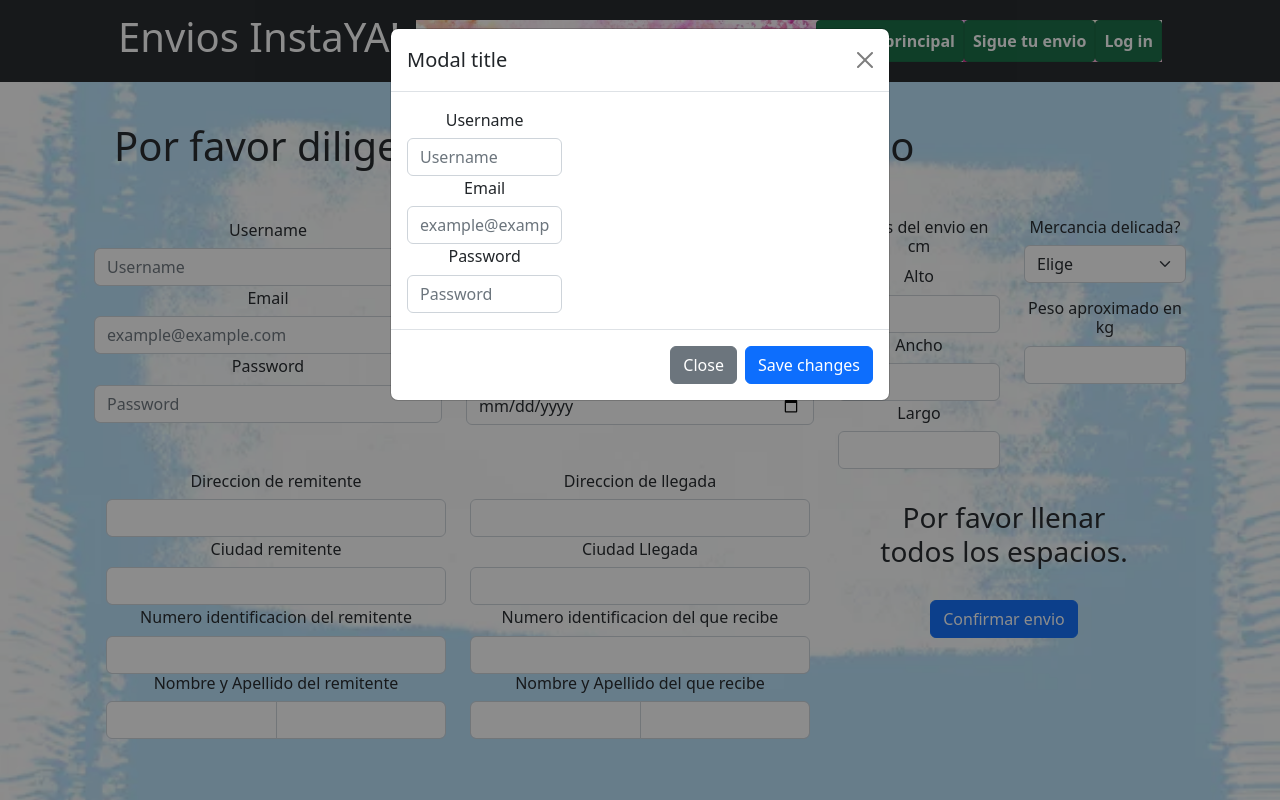
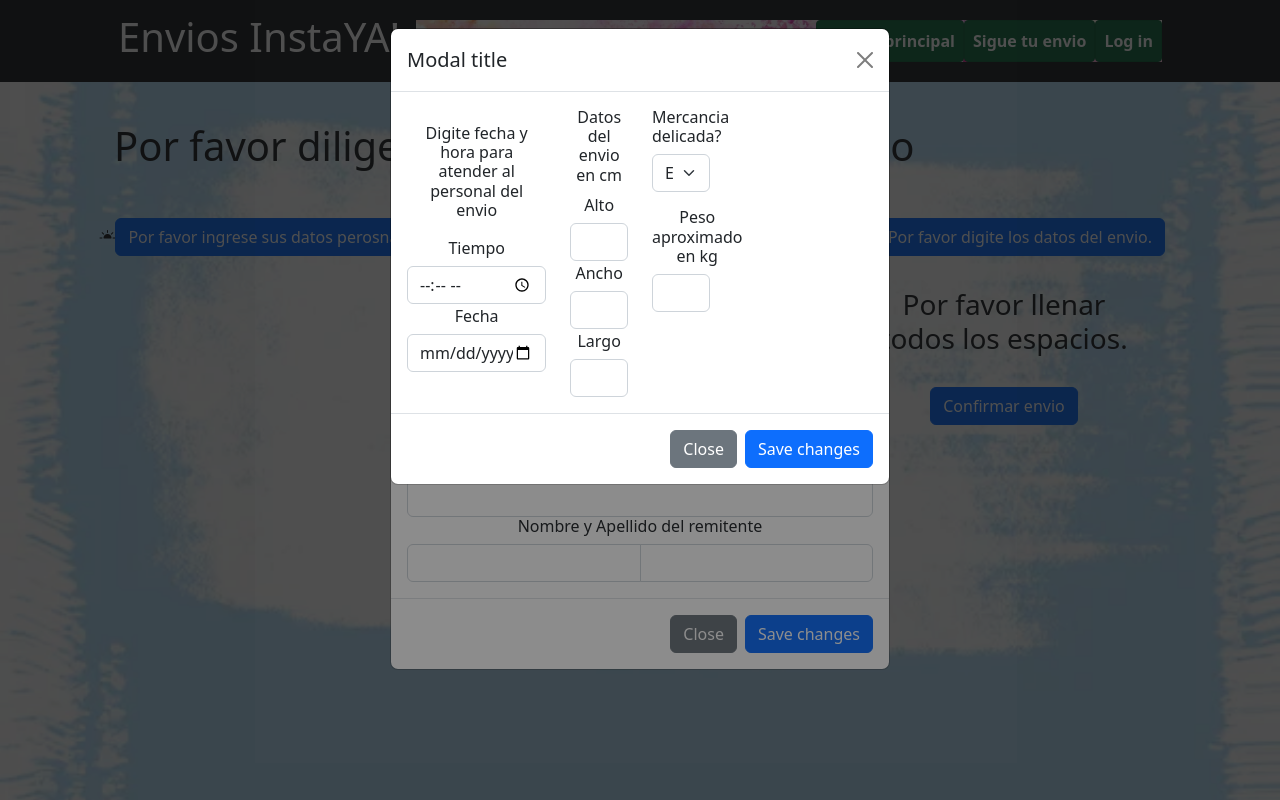
Before and after one commit to adferatuz/Proyecto_Envios_Ciclo4, a React (Vite) app: page /Envios in a window 1280 px wide. Both pictures are taken after a click on the button "Confirmar envio". Built offline with nearby package versions, Linux system fonts and the light colour scheme.

Commit message:
se añade modal formulario datos envios

```diff
--- a/src/components/Aplicacion/Servicios/Envios.jsx
+++ b/src/components/Aplicacion/Servicios/Envios.jsx
@@ -1,6 +1,7 @@
 import {React, useState} from "react";
 import { useNavigate } from "react-router-dom";
-import ModalEnviado from "./confirmacionEnvioFormulario"
+import ModalEnviado from "./confirmacionEnvioFormulario";
+import FormDatosEnvios from './formularioDatosEnvios';
 
 
 export const Envios = () => {
@@ -49,63 +50,26 @@ export const Envios = () => {
                 <h1>Por favor diligencie el siguiente formulario</h1>
             </div>
         <div className="container text-center">
-            <form action="">
                 <div className="row">
                     <div className="col-4">
-                        <label htmlFor="iUsername"> <h6> Username</h6></label>
-                        <input id="iUsername" name="username" type="text" className="form-control" placeholder="Username" aria-label="Username" aria-describedby="addon-wrapping"/>
-                        <label htmlFor="iemail"><h6>Email</h6></label>
-                        <input type="email" className="form-control" placeholder="example@example.com" aria-label="email" aria-describedby="addon-wrapping" name="iemail" id="iemail"/>
-                        <label htmlFor="ipassword"><h6>Password</h6></label>
-                        <input id="ipassword" name="Password" type="Password" className="form-control" placeholder="Password" aria-label="Password" aria-describedby="addon-wrapping"/>
+                        <i className="bi bi-brightness-alt-high-fill"></i>
+                        <button type="button" className="btn btn-primary" onClick={()=>{confirmarEnvio()}}>Por favor ingrese sus datos perosnales.</button>
+                        { mostrar ? <ModalEnviado vista = {mostrar}  handleClickChild = {handleClickChild} /> : ''}
                     </div>
-                <div className="col-4">
-                            <h6 id="margen">Digite fecha y hora para atender al personal del envio</h6>
-                            <label htmlFor="itime"><h6>Tiempo</h6></label>
-                            <input id="itime" type="time" className="form-control"   aria-describedby="addon-wrapping"/>
-                            <label htmlFor="idate"><h6>Fecha</h6></label>
-                            <input id="idate" className="form-control" type="date" min="2021-01-01" max="2023-12-31" />
-
-                        </div>
-
-                <div className="col-2"><h6>Datos del envio en cm</h6>
-                    <label htmlFor="ialto"><h6>Alto</h6></label>
-                    <input type="text" className="form-control" id="ialto" />
-                    <label htmlFor="iancho"><h6>Ancho</h6></label>
-                    <input type="text" className="form-control" id="iancho" />
-                    <label htmlFor="ilargo"><h6>Largo</h6></label>
-                    <input type="text" className="form-control" id="ilargo" />
+                    <div className="col-4">
+                        <i className="bi bi-brightness-alt-high-fill"></i>
+                        <button type="button" className="btn btn-primary" onClick={()=>{confirmarEnvio()}}>Por favor digite los datos del envio.</button>
+                        { mostrar ? <FormDatosEnvios vista = {mostrar}  handleClickChild = {handleClickChild} /> : ''}
+                    </div>
+                    <div className="col-4">
+                        <i className="bi bi-brightness-alt-high-fill"></i>
+                        <button type="button" className="btn btn-primary" onClick={()=>{confirmarEnvio()}}>Por favor digite los datos del envio.</button>
+                    </div>
                 </div>
-                <div className="col-2"><h6>Mercancia delicada?</h6>
-
-                    <div className="input-group mb-3">
-
-                    <select className="form-select" id="inputGroupSelect01">
-                        <option select ="true">Elige</option>
-                        <option defaultValue="1">Si</option>
-                        <option defaultValue="2">No</option>
-
-                    </select>
-                    </div>
-                    <label htmlFor="ipeso"><h6>Peso aproximado en kg</h6></label>
-                    <input type="text" className="form-control" id="ipeso" />
-
-                </div>
-            </div>
             <div className="container text-center fondo">
                 <div className="row">
                     <div className="col">
-                    <label htmlFor="iciudadRecogida"><h6>Direccion de remitente</h6></label>
-                    <input type="text" className="form-control" id="iciudadRecogida" />
-                    <label htmlFor="iciudadRem"><h6>Ciudad remitente</h6></label>
-                    <input type="text" className="form-control" id="iciudadRem" />
-                    <label htmlFor="iIdRemitente"><h6>Numero identificacion del remitente</h6></label>
-                    <input type="text" className="form-control" id="iIdRemitente" />
-                    <span ><h6>Nombre y Apellido del remitente</h6></span>
-                    <div className="input-group">
-                        <input type="text" aria-label="First name" className="form-control" />
-                        <input type="text" aria-label="Last name" className="form-control" />
-                    </div>
+
                 </div>
                 <div className="col">
                     <label htmlFor="iDireccionLlegada"><h6>Direccion de llegada</h6></label>
@@ -116,8 +80,8 @@ export const Envios = () => {
                     <input type="text" className="form-control" id="iIdRecibe" />
                     <span ><h6>Nombre y Apellido del que recibe</h6></span>
                     <div className="input-group">
-                        <input type="text" aria-label="First name" className="form-control" />
-                        <input type="text" aria-label="Last name" className="form-control" />
+                        <input type="text" aria-label="First name" className="form-control" id="iNombre" />
+                        <input type="text" aria-label="Last name" className="form-control" id="iApellido" />
                     </div>
                 </div>
                 <div className="col">
@@ -128,8 +92,8 @@ export const Envios = () => {
                     </div>
                 </div>
             </div>
-            </form>
-            { mostrar ? <ModalEnviado vista = {mostrar}  handleClickChild = {handleClickChild} /> : ''}
+
+
             </div>
         </div>
         </>
--- a/src/components/Aplicacion/Servicios/confirmacionEnvioFormulario.jsx
+++ b/src/components/Aplicacion/Servicios/confirmacionEnvioFormulario.jsx
@@ -22,7 +22,8 @@ const  ModalEnviado = ({vista, handleClickChild})=> {
                         <button type="button" className="btn-close" data-bs-dismiss="modal" aria-label="Close" onClick={handleClick}></button>
                     </div>
                 <div className="modal-body">
-                <div className="col-4">
+                <form action="">
+                    <div className="col-4">
                         <label htmlFor="iUsername"> <h6> Username</h6></label>
                         <input id="iUsername" name="username" type="text" className="form-control" placeholder="Username" aria-label="Username" aria-describedby="addon-wrapping"/>
                         <label htmlFor="iemail"><h6>Email</h6></label>
@@ -30,6 +31,20 @@ const  ModalEnviado = ({vista, handleClickChild})=> {
                         <label htmlFor="ipassword"><h6>Password</h6></label>
                         <input id="ipassword" name="Password" type="Password" className="form-control" placeholder="Password" aria-label="Password" aria-describedby="addon-wrapping"/>
                     </div>
+                    <div className="col">
+                        <label htmlFor="iciudadRecogida"><h6>Direccion de remitente</h6></label>
+                        <input type="text" className="form-control" id="iciudadRecogida" />
+                        <label htmlFor="iciudadRem"><h6>Ciudad remitente</h6></label>
+                        <input type="text" className="form-control" id="iciudadRem" />
+                        <label htmlFor="iIdRemitente"><h6>Numero identificacion del remitente</h6></label>
+                        <input type="text" className="form-control" id="iIdRemitente" />
+                        <span ><h6>Nombre y Apellido del remitente</h6></span>
+                        <div className="input-group">
+                            <input type="text" aria-label="First name" className="form-control" />
+                            <input type="text" aria-label="Last name" className="form-control" />
+                        </div>
+                    </div>
+                    </form>
                 </div>
                 <div className="modal-footer">
                     <button type="button" className="btn btn-secondary" data-bs-dismiss="modal">Close</button>
--- /dev/null
+++ b/src/components/Aplicacion/Servicios/formularioDatosEnvios.jsx
@@ -0,0 +1,62 @@
+import { useEffect } from "react";
+
+const FormDatosEnvios = ({vista, handleClickChild}) => {
+    useEffect(() =>{
+        console.log('useEffect')
+    },[vista])
+
+    const handleClick = () => {
+        handleClickChild();
+        console.log('Hice click')
+
+    }
+    return(
+        <div className="modal fondo-modal" tabIndex="-1">
+            <div className="modal-dialog">
+                <div className="modal-content">
+                    <div className="modal-header">
+                        <h5 className="modal-title">Modal title</h5>
+                        <button type="button" className="btn-close" data-bs-dismiss="modal" aria-label="Close" onClick={handleClick}></button>
+                    </div>
+                <div className="modal-body">
+                    <form action="">
+                        <div className="row">
+                        <div className="col-4">
+                            <h6 id="margen">Digite fecha y hora para atender al personal del envio</h6>
+                            <label htmlFor="itime"><h6>Tiempo</h6></label>
+                            <input id="itime" type="time" className="form-control"   aria-describedby="addon-wrapping"/>
+                            <label htmlFor="idate"><h6>Fecha</h6></label>
+                            <input id="idate" className="form-control" type="date" min="2021-01-01" max="2023-12-31" />
+                        </div>
+                        <div className="col-2"><h6>Datos del envio en cm</h6>
+                            <label htmlFor="ialto"><h6>Alto</h6></label>
+                            <input type="text" className="form-control" id="ialto" />
+                            <label htmlFor="iancho"><h6>Ancho</h6></label>
+                            <input type="text" className="form-control" id="iancho" />
+                            <label htmlFor="ilargo"><h6>Largo</h6></label>
+                            <input type="text" className="form-control" id="ilargo" />
+                        </div>
+                        <div className="col-2"><h6>Mercancia delicada?</h6>
+                            <div className="input-group mb-3">
+                                <select className="form-select" id="inputGroupSelect01">
+                                    <option select ="true">Elige</option>
+                                    <option defaultValue="1">Si</option>
+                                    <option defaultValue="2">No</option>
+                                </select>
+                            </div>
+                            <label htmlFor="ipeso"><h6>Peso aproximado en kg</h6></label>
+                            <input type="text" className="form-control" id="ipeso" />
+                        </div>
+                        </div>
+                    </form>
+                </div>
+                <div className="modal-footer">
+                    <button type="button" className="btn btn-secondary" data-bs-dismiss="modal">Close</button>
+                    <button type="button" className="btn btn-primary">Save changes</button>
+                </div>
+                </div>
+            </div>
+        </div>
+    )
+}
+export default FormDatosEnvios;
```
